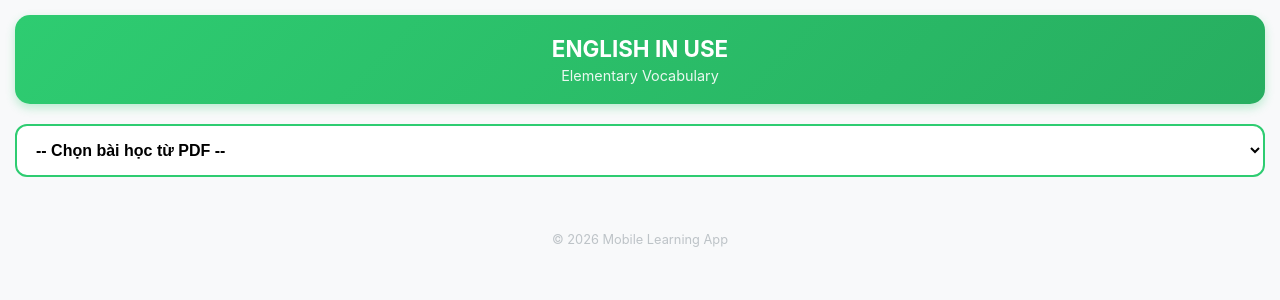
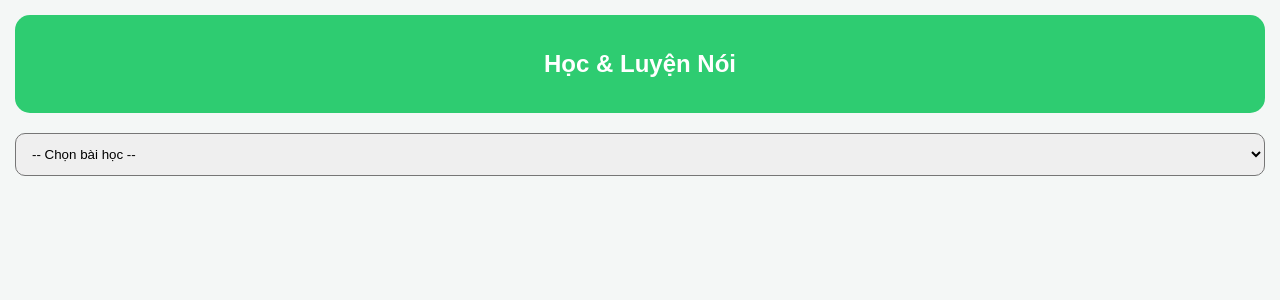
Before and after one commit to nobitaditimxuka1994-a11y/Study-english, a Flask app: template templates/index.html in a window 1280 px wide. Shown: the top 300 px of the page. Run offline with Flask 3, Linux system fonts and the light colour scheme; the template is opened without the code that fills it: most values are stand-ins (such as "Sample title", 1, 10 or a date in 2020).

Commit message:
Update index.html

```diff
--- a/templates/index.html
+++ b/templates/index.html
@@ -3,114 +3,33 @@
 <head>
     <meta charset="UTF-8">
     <meta name="viewport" content="width=device-width, initial-scale=1.0, maximum-scale=1.0, user-scalable=no">
-    <title>English Vocabulary Pro</title>
+    <title>English Pro: Nghe & Nói</title>
     <style>
-        /* --- GIAO DIỆN CSS CHUYÊN NGHIỆP CHO MOBILE --- */
-        :root {
-            --primary-color: #2ecc71;
-            --bg-color: #f8f9fa;
-            --text-dark: #2c3e50;
-            --card-bg: #ffffff;
-        }
+        :root { --primary: #2ecc71; --secondary: #3498db; --bg: #f4f7f6; }
+        body { font-family: sans-serif; background: var(--bg); margin: 0; padding: 15px; text-align: center; }
+        .header { background: var(--primary); color: white; padding: 15px; border-radius: 15px; margin-bottom: 20px; }
+        .unit-selector { width: 100%; padding: 12px; border-radius: 10px; margin-bottom: 20px; }
+        .card { background: white; border-radius: 15px; padding: 20px; margin-bottom: 15px; box-shadow: 0 4px 6px rgba(0,0,0,0.1); }
+        .en { font-size: 1.5em; font-weight: bold; display: block; }
+        .vi { color: #27ae60; margin-bottom: 10px; display: block; }
 
-        body {
-            font-family: -apple-system, BlinkMacSystemFont, "Segoe UI", Roboto, Helvetica, Arial, sans-serif;
-            background-color: var(--bg-color);
-            margin: 0;
-            padding: 15px;
-            color: var(--text-dark);
-        }
-
-        .header {
-            text-align: center;
-            padding: 20px 0;
-            background: linear-gradient(135deg, #2ecc71, #27ae60);
-            color: white;
-            border-radius: 15px;
-            margin-bottom: 20px;
-            box-shadow: 0 4px 10px rgba(46, 204, 113, 0.3);
-        }
-
-        .unit-selector {
-            width: 100%;
-            padding: 15px;
-            border-radius: 12px;
-            border: 2px solid var(--primary-color);
-            font-size: 16px;
-            font-weight: bold;
-            margin-bottom: 25px;
-            background: white;
-            outline: none;
-        }
-
-        .card {
-            background: var(--card-bg);
-            border-radius: 18px;
-            padding: 20px;
-            margin-bottom: 15px;
-            box-shadow: 0 4px 6px rgba(0,0,0,0.05);
-            border-left: 6px solid var(--primary-color);
-            transition: transform 0.2s;
-        }
-
-        .word-en {
-            font-size: 1.5em;
-            font-weight: 800;
-            color: var(--text-dark);
-            margin-bottom: 5px;
-        }
-
-        .word-ipa {
-            color: #7f8c8d;
-            font-style: italic;
-            margin-bottom: 10px;
-            font-size: 0.95em;
-        }
-
-        .word-vi {
-            color: #27ae60;
-            font-size: 1.2em;
-            font-weight: 500;
-        }
-
-        .audio-btn {
-            background-color: var(--primary-color);
-            color: white;
-            border: none;
-            padding: 12px;
-            border-radius: 10px;
-            width: 100%;
-            margin-top: 15px;
-            font-weight: bold;
-            display: flex;
-            align-items: center;
-            justify-content: center;
-            gap: 10px;
-            cursor: pointer;
-        }
-
-        .audio-btn:active {
-            transform: scale(0.95);
-            background-color: #27ae60;
-        }
-
-        .footer {
-            text-align: center;
-            margin-top: 30px;
-            font-size: 0.8em;
-            color: #bdc3c7;
-        }
+        .btn-group { display: flex; gap: 10px; margin-top: 15px; }
+        button { flex: 1; padding: 12px; border: none; border-radius: 10px; color: white; font-weight: bold; cursor: pointer; }
+        .btn-listen { background: var(--secondary); }
+        .btn-speak { background: #e67e22; }
+        .status { margin-top: 10px; font-size: 0.9em; font-weight: bold; }
+        .correct { color: #2ecc71; }
+        .wrong { color: #e74c3c; }
     </style>
 </head>
 <body>
 
 <div class="header">
-        <h1 style="margin:0; font-size: 1.4em;">ENGLISH IN USE</h1>
-        <p style="margin:5px 0 0; opacity: 0.9; font-size: 0.9em;">Elementary Vocabulary</p>
+    <h2>Học & Luyện Nói</h2>
 </div>
 
 <select class="unit-selector" id="unitSelect" onchange="loadLesson()">
-        <option value="">-- Chọn bài học từ PDF --</option>
+    <option value="">-- Chọn bài học --</option>
     {% for id, content in lessons.items() %}
         <option value="{{id}}">{{content.title}}</option>
     {% endfor %}
@@ -118,43 +37,76 @@
 
 <div id="lessonContent"></div>
 
-    <div class="footer">
-        © 2026 Mobile Learning App
-    </div>
+<script>
+    const lessonsData = {{ lessons|tojson }};
 
-    <script>
-        // Lấy dữ liệu từ Flask gửi sang dạng JSON
-        const lessonsData = {{ lessons|tojson }};
+    // 1. CHỨC NĂNG NGHE (Text-to-Speech)
+    function playAudio(text) {
+        const msg = new SpeechSynthesisUtterance();
+        msg.text = text;
+        msg.lang = 'en-US';
+        msg.rate = 0.9; // Đọc hơi chậm để dễ nghe
+        window.speechSynthesis.speak(msg);
+    }
+
+    // 2. CHỨC NĂNG NÓI (Speech-to-Text)
+    function startListening(targetText, statusId) {
+        const statusDiv = document.getElementById(statusId);
+
+        // Kiểm tra trình duyệt có hỗ trợ Mic không
+        const SpeechRecognition = window.SpeechRecognition || window.webkitSpeechRecognition;
+        if (!SpeechRecognition) {
+            alert("Trình duyệt của bạn không hỗ trợ Microphone.");
+            return;
+        }
+
+        const recognition = new SpeechRecognition();
+        recognition.lang = 'en-US';
+        statusDiv.innerHTML = "Đang nghe... Hãy nói đi!";
+        statusDiv.style.color = "blue";
+
+        recognition.start();
+
+        recognition.onresult = function(event) {
+            const result = event.results[0][0].transcript.toLowerCase().replace(/[.,/#!$%^&*;:{}=\-_`~()]/g,"");
+            const target = targetText.toLowerCase().replace(/[.,/#!$%^&*;:{}=\-_`~()]/g,"");
+
+            if (result === target) {
+                statusDiv.innerHTML = "Chính xác! Bạn nói: " + result;
+                statusDiv.className = "status correct";
+            } else {
+                statusDiv.innerHTML = "Chưa đúng. Bạn nói: " + result + " (Cần nói: " + target + ")";
+                statusDiv.className = "status wrong";
+            }
+        };
+
+        recognition.onerror = function() {
+            statusDiv.innerHTML = "Lỗi Mic hoặc bạn chưa nói gì.";
+            statusDiv.className = "status wrong";
+        };
+    }
 
     function loadLesson() {
         const selectedId = document.getElementById('unitSelect').value;
         const container = document.getElementById('lessonContent');
-            container.innerHTML = ''; // Xóa bài cũ
+        container.innerHTML = '';
 
         if(selectedId && lessonsData[selectedId]) {
-                const words = lessonsData[selectedId].words;
-
-                words.forEach(item => {
-                    const card = document.createElement('div');
-                    card.className = 'card';
-                    card.innerHTML = `
-                        <div class="word-en">${item.en}</div>
-                        <div class="word-ipa">${item.ipa}</div>
-                        <div class="word-vi">${item.vi}</div>
-                        <button class="audio-btn" onclick="speak('${item.en.replace(/'/g, "\\'")}')">
-                            <span>🔊 PHÁT ÂM</span>
-                        </button>
+            lessonsData[selectedId].words.forEach((item, index) => {
+                const id = 'status-' + index;
+                container.innerHTML += `
+                    <div class="card">
+                        <span class="en">${item.en}</span>
+                        <span class="vi">${item.vi}</span>
+                        <div class="btn-group">
+                            <button class="btn-listen" onclick="playAudio('${item.en}')">🔊 NGHE</button>
+                            <button class="btn-speak" onclick="startListening('${item.en}', '${id}')">🎤 LUYỆN NÓI</button>
+                        </div>
+                        <div id="${id}" class="status"></div>
+                    </div>
                 `;
-                    container.appendChild(card);
             });
         }
-        }
-
-        // Hàm phát âm sử dụng Google TTS trực tiếp trên trình duyệt (Rất nhẹ)
-        function speak(text) {
-            const url = "https://translate.google.com/translate_tts?ie=UTF-8&tl=en&client=tw-ob&q=" + encodeURIComponent(text);
-            const audio = new Audio(url);
-            audio.play().catch(e => console.log("Lỗi phát âm:", e));
     }
 </script>
 </body>
```
Lines whose indentation alone changed are shown as unchanged.
